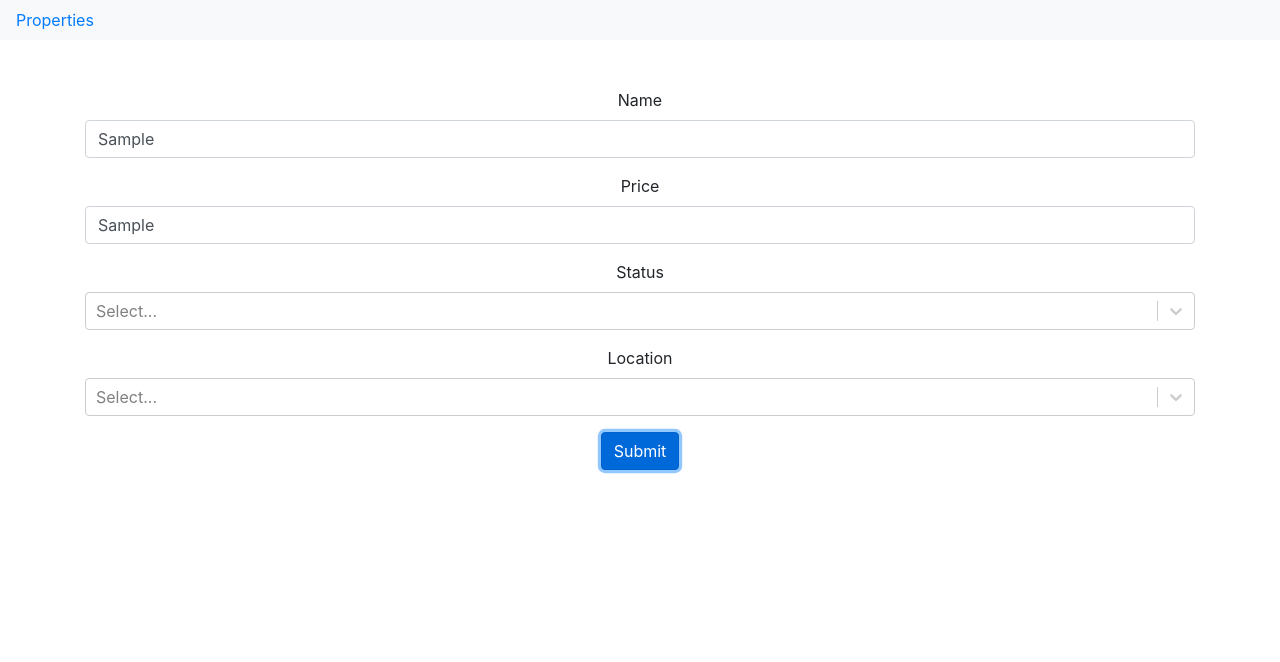
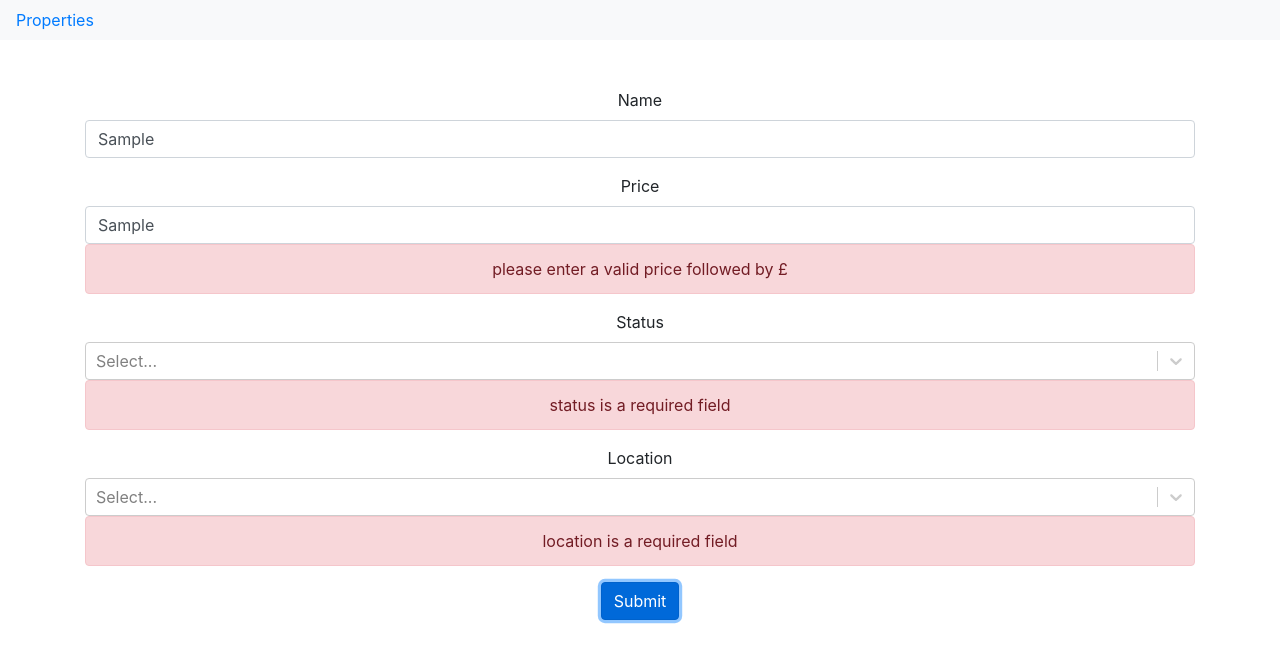
Before and after one commit to D4rk1n/coding-test-react, a React (Create React App) app: page /add in a window 1280 px wide. Both pictures are taken after typing "Sample", "Sample" into the empty fields and a click on the button "Submit". Shown: the top 662 px of the page. Built offline with nearby package versions, Linux system fonts and the light colour scheme.

Commit message:
Form Validation

```diff
--- a/package.json
+++ b/package.json
@@ -12,7 +12,8 @@
     "react-router-dom": "^5.2.0",
     "react-scripts": "4.0.3",
     "react-select": "^4.3.1",
-    "web-vitals": "^1.0.1"
+    "web-vitals": "^1.0.1",
+    "yup": "^0.32.9"
   },
   "scripts": {
     "start": "react-scripts start",
--- a/src/App.js
+++ b/src/App.js
@@ -48,7 +48,7 @@ function App() {
     pn.push({
       ...newProperty,
       date: new Date().toISOString().slice(0, 10),
-      id: properties.length + 1,
+      id: Date.now() % 1000000,
     });
     setProperties(pn);
   };
--- a/src/components/NewPropertyForm.jsx
+++ b/src/components/NewPropertyForm.jsx
@@ -1,18 +1,56 @@
 import React, { useState } from "react";
+import { useHistory } from "react-router-dom";
 import Select from "react-select";
 import cities from "../static/cities";
+import * as yup from "yup";
 
 export default function NewPropertyForm({ handleAdd }) {
+  const history = useHistory();
   const [property, setProperty] = useState({
     name: "",
     price: "",
-    status: "unsold",
+    status: "",
     location: "",
   });
+
+  const [errors, setErrors] = useState({
+    name: "",
+    price: "",
+    status: "",
+    location: "",
+  });
+
+  let schema = yup.object().shape({
+    name: yup.string().required(),
+    price: yup
+      .string()
+      .matches(/^\d+£$/, "please enter a valid price followed by £"),
+    location: yup.string().required(),
+    status: yup.string().required(),
+  });
+
   const handleSumbit = (e) => {
     e.preventDefault();
-    console.log(property);
-    handleAdd(property);
+    schema
+      .validate(property, { abortEarly: false })
+      .then((x) => {
+        console.log("done");
+        handleAdd(property);
+        history.push("/");
+      })
+      .catch((err) => {
+        let nErrors = {
+          name: "",
+          price: "",
+          status: "",
+          location: "",
+        };
+        err.inner.forEach((error) => {
+          nErrors[error.path] = error.message;
+        });
+        console.log(nErrors);
+        setErrors((prev) => ({ ...nErrors }));
+      });
   };
   const handleInputChange = (e) => {
     setProperty((prev) => ({
@@ -46,6 +84,9 @@ export default function NewPropertyForm({ handleAdd }) {
             value={property.name}
             onChange={handleInputChange}
           />
+          {errors.name && (
+            <div className="alert alert-danger">{errors.name}</div>
+          )}
         </div>
         <div className="form-group">
           <label htmlFor="price">Price</label>
@@ -57,6 +98,9 @@ export default function NewPropertyForm({ handleAdd }) {
             value={property.price}
             onChange={handleInputChange}
           />
+          {errors.price && (
+            <div className="alert alert-danger">{errors.price}</div>
+          )}
         </div>
         <div className="form-group">
           <label htmlFor="status">Status</label>
@@ -69,6 +113,9 @@ export default function NewPropertyForm({ handleAdd }) {
             isSearchable={true}
             onChange={handleStatusChange}
           />
+          {errors.status && (
+            <div className="alert alert-danger">{errors.status}</div>
+          )}
         </div>
         <div className="form-group">
           <label htmlFor="location">Location</label>
@@ -78,6 +125,9 @@ export default function NewPropertyForm({ handleAdd }) {
             isSearchable={true}
             onChange={handleCityChange}
           />
+          {errors.location && (
+            <div className="alert alert-danger">{errors.location}</div>
+          )}
         </div>
         <button
           type="submit"
--- a/src/components/ProprtiesList.jsx
+++ b/src/components/ProprtiesList.jsx
@@ -1,4 +1,4 @@
-import React, { useState, useCallback } from "react";
+import React from "react";
 import { useHistory } from "react-router-dom";
 import Property from "./Property";
 export default function ProprtiesList({
```
Also changed, not shown: 2 other files (tests, documents, lock files or other folders).
